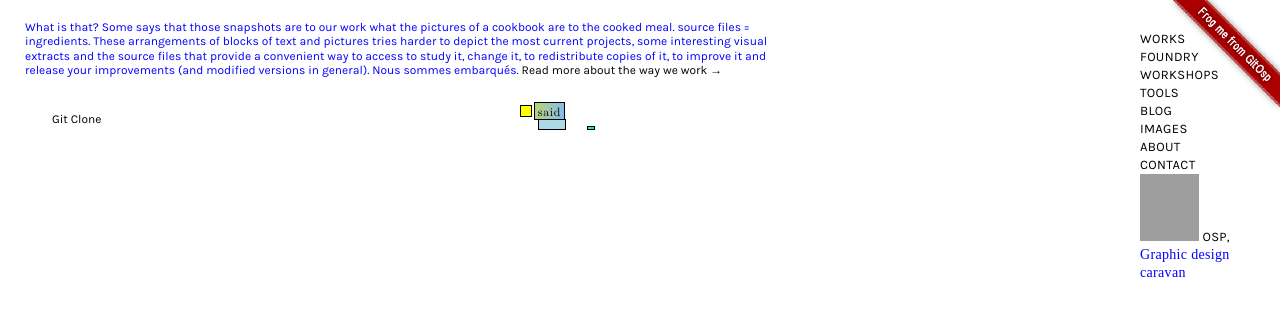
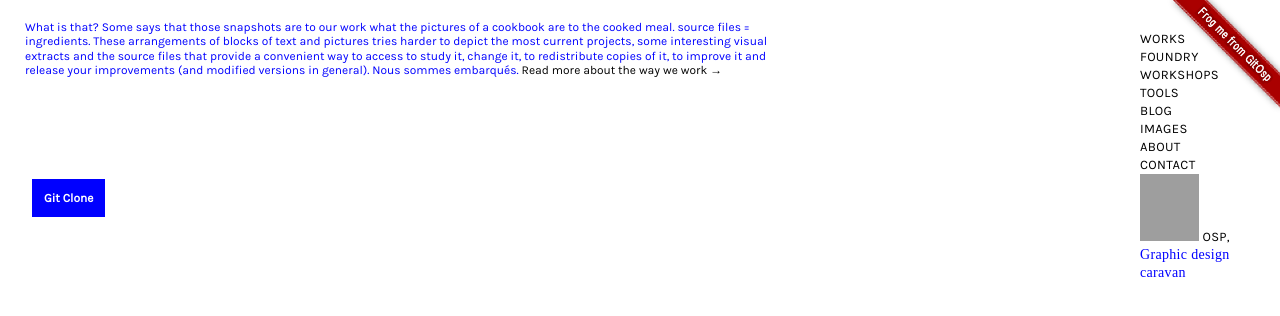
Before and after one commit to osp/osp.tools.visualculture, a Django app: template vc_django/osp/templates/tree.html in a window 1280 px wide. Shown: the top 316 px of the page. Run offline with Django 3.2, Linux system fonts and the light colour scheme; the template is opened without the code that fills it, so the values that code supplies are empty; style sheets or scripts are compiled from the project's sources; some libraries are stand-ins or nearby versions; some web fonts are replaced; grey boxes are pictures that could not be loaded.

Commit message:
git clone bt goes next to the project title (makes more sense no?) and Little Thumbling starts right on the left

```diff
--- a/public/visualculture.less
+++ b/public/visualculture.less
@@ -212,6 +212,20 @@ div#project-detail .iceberg,
 div#project-detail .commit-list {
     float: left;
 }
+div#project-detail-head h1,
+div#project-detail-head a.git-clone {
+    float: left;
+}
+div#project-detail-head a.git-clone {
+    background-color: blue;
+    color: white;
+    font-weight: bold;
+    margin: 1em;
+    padding: 1em;
+}
+div#project-detail-body {
+    clear: both;
+}
 
 
 ///////// menu /////////
@@ -272,6 +286,12 @@ div#project-detail .commit-list {
 
 
 
+///////// nav/breadcrumbs /////////
+.nav-pills {
+    padding-left: 1em;
+}
+
+
 // infos -box ------------------------------------------------
 
 #home-infos{
--- a/vc_django/osp/templates/project_base.html
+++ b/vc_django/osp/templates/project_base.html
@@ -5,7 +5,6 @@
         <div class="row">
         <div class="span6">
             <ul class="nav nav-pills">
-                <li><a class="git-clone" data-toggle="modal" href="#cloneModal" >Git Clone</a></li>
                 <li> <!-- Navigate through the repository -->
                     <ul class="breadcrumb">
                         {% for breadcrumb in breadcrumbs %}
@@ -25,6 +24,7 @@
         </div>
 
         <!-- Showing the HEAD-->
+        {% comment %}
         <div class="span4">
             <div class="commit-list">
                 <ul>
@@ -45,14 +45,19 @@
                 </ul>
             </div>
         </div>
+        {% endcomment %}
 
         </div>
 {% endblock %}
 
 {% block content %}
 <div id="project-detail">
+    <div id="project-detail-head">
         <h1>{{ repo.name }}</h1>
+        <a class="git-clone" data-toggle="modal" href="#cloneModal" >Git Clone</a>
+    </div>
 
+    <div id="project-detail-body">
         <div class="iceberg">
             {% for ice in repo.iceberg.files reversed %}
                 <a href="{{ repo.web_path }}">
@@ -65,6 +70,7 @@
 
         {% block vc_content %}
         {% endblock %}
+    </div>
 
 </div>
 {% endblock %}
```
Lines whose indentation alone changed are shown as unchanged.
